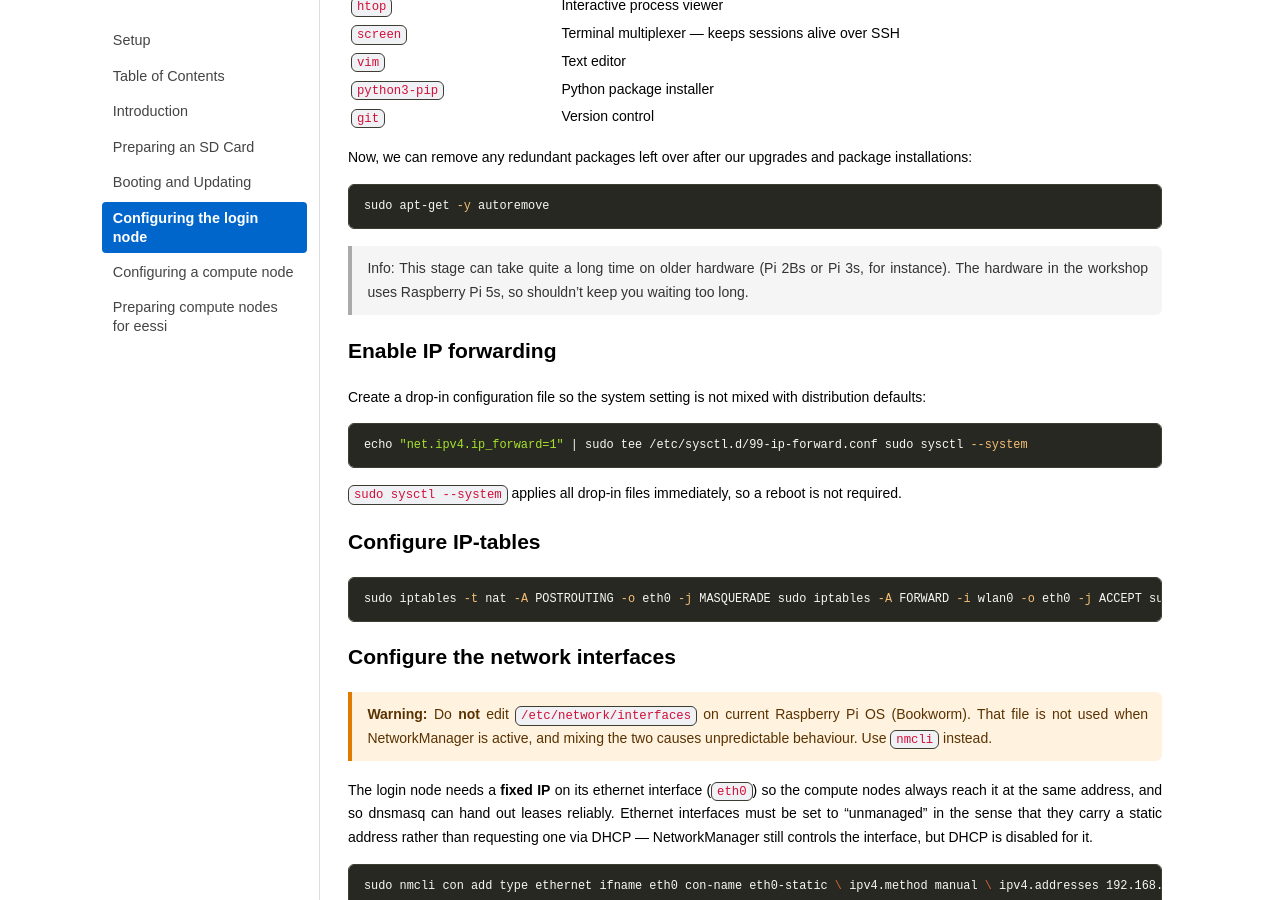
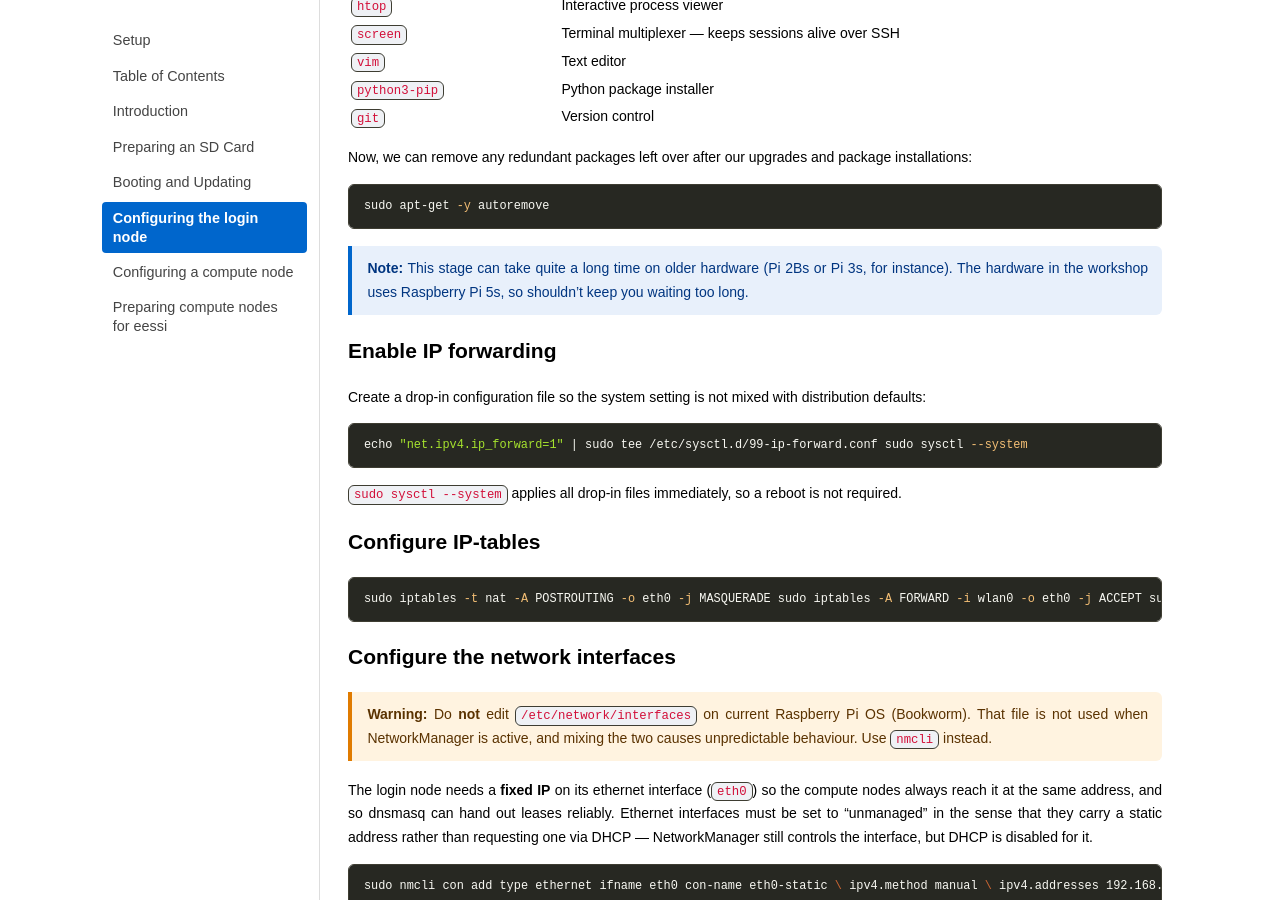
Before and after one commit to carpentriesoffline/Building_a_miniHPC_for_Training, a Jekyll site: the page built from 04-configurationLogin.md, in a window 1280 px wide and 900 px high, scrolled down 1078 px. Built offline with Jekyll 4.4.1, drawn with Linux system fonts in a browser that asks for light colours.

Commit message:
Formatting tweaks

````diff
--- a/04-configurationLogin.md
+++ b/04-configurationLogin.md
@@ -56,7 +56,7 @@ Now, we can remove any redundant packages left over after our upgrades and packa
 sudo apt-get -y autoremove
 ```
 
-> Info: This stage can take quite a long time on older hardware (Pi 2Bs or Pi 3s, for instance).
+> **Note:** This stage can take quite a long time on older hardware (Pi 2Bs or Pi 3s, for instance).
 > The hardware in the workshop uses Raspberry Pi 5s, so shouldn't keep you waiting too long.
 
 ## Enable IP forwarding
````
